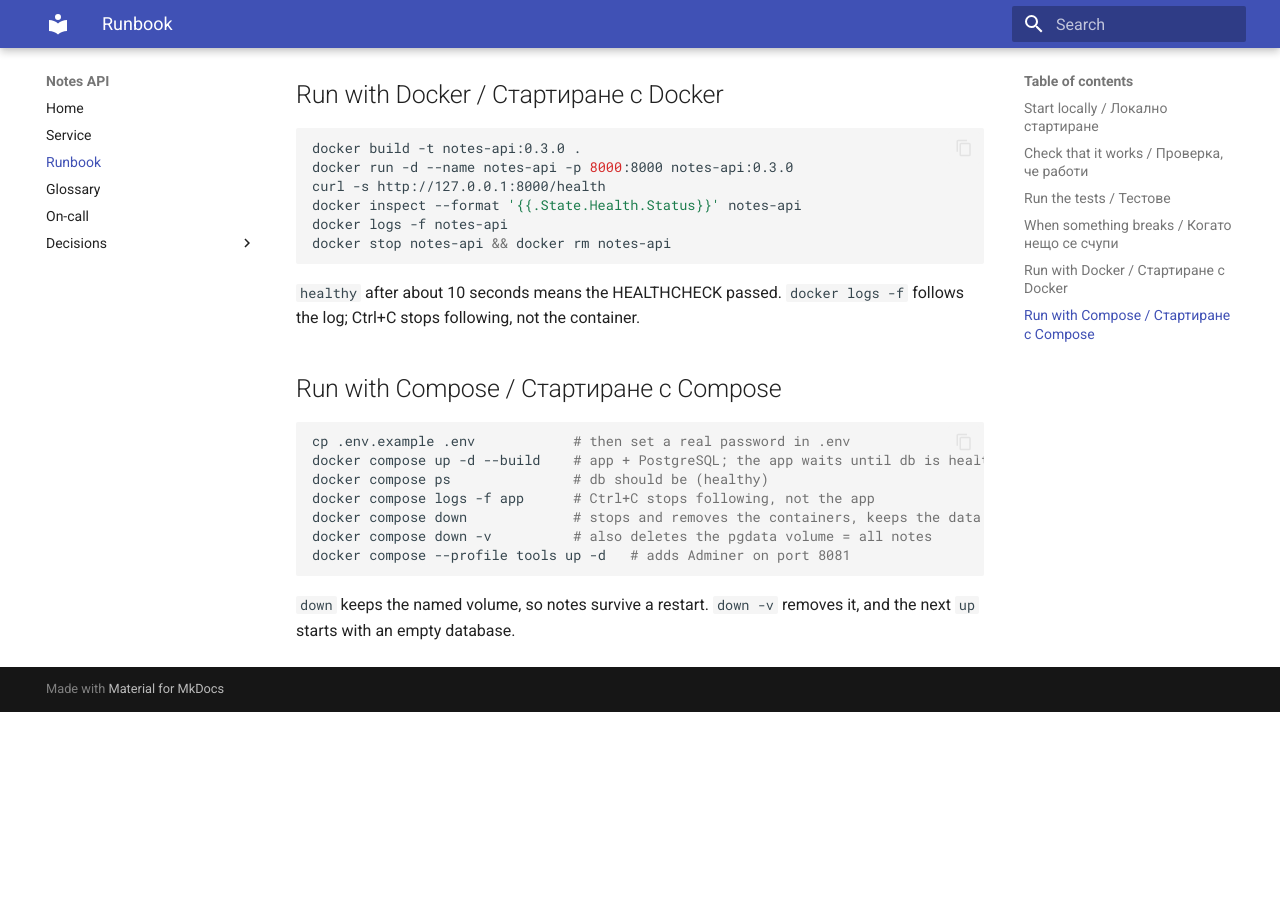
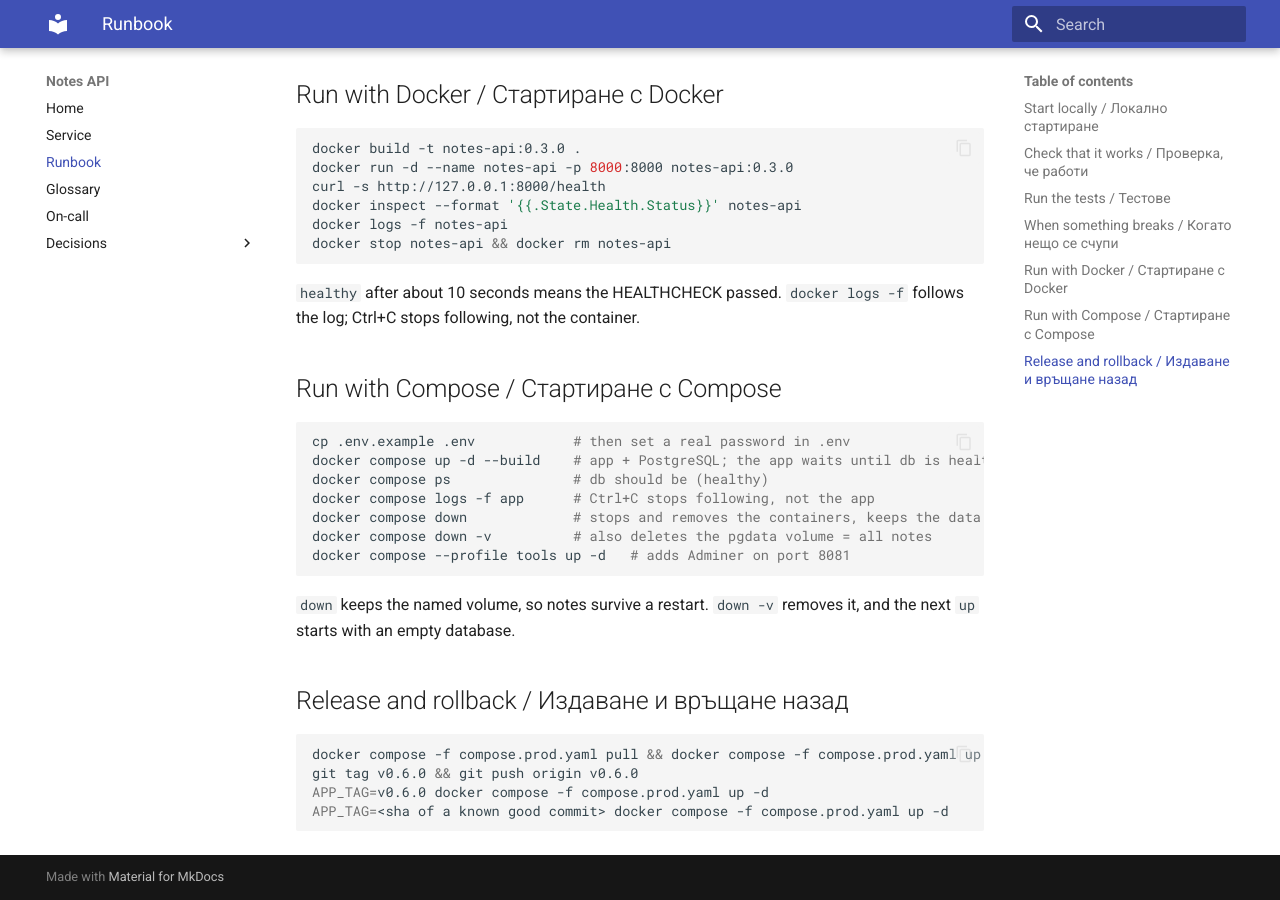
Before and after one commit to borkatah/devops-labs-fn371223025, an MkDocs documentation site: the page built from docs/runbook.md, in a window 1280 px wide and 900 px high, scrolled down 810 px. Built offline with MkDocs 1.6.1 and Material for MkDocs 9.7.7, drawn with Linux system fonts in a browser that asks for light colours; before the commit the page ends 1522 px from its top, so only the background shows below that.

Commit message:
Lab 6: compose.prod.yaml pulls from GHCR (#61)

```diff
--- a/docs/runbook.md
+++ b/docs/runbook.md
@@ -54,3 +54,12 @@ docker compose --profile tools up -d   # adds Adminer on port 8081
 ~~~
 
 `down` keeps the named volume, so notes survive a restart. `down -v` removes it, and the next `up` starts with an empty database.
+
+## Release and rollback / Издаване и връщане назад
+
+~~~bash
+docker compose -f compose.prod.yaml pull && docker compose -f compose.prod.yaml up -d   # latest from main
+git tag v0.6.0 && git push origin v0.6.0                                               # CI pushes :v0.6.0
+APP_TAG=v0.6.0 docker compose -f compose.prod.yaml up -d                               # an exact version
+APP_TAG=<sha of a known good commit> docker compose -f compose.prod.yaml up -d         # rollback
+~~~
```
Also changed, not shown: compose.prod.yaml (added, +27 -0 lines).
